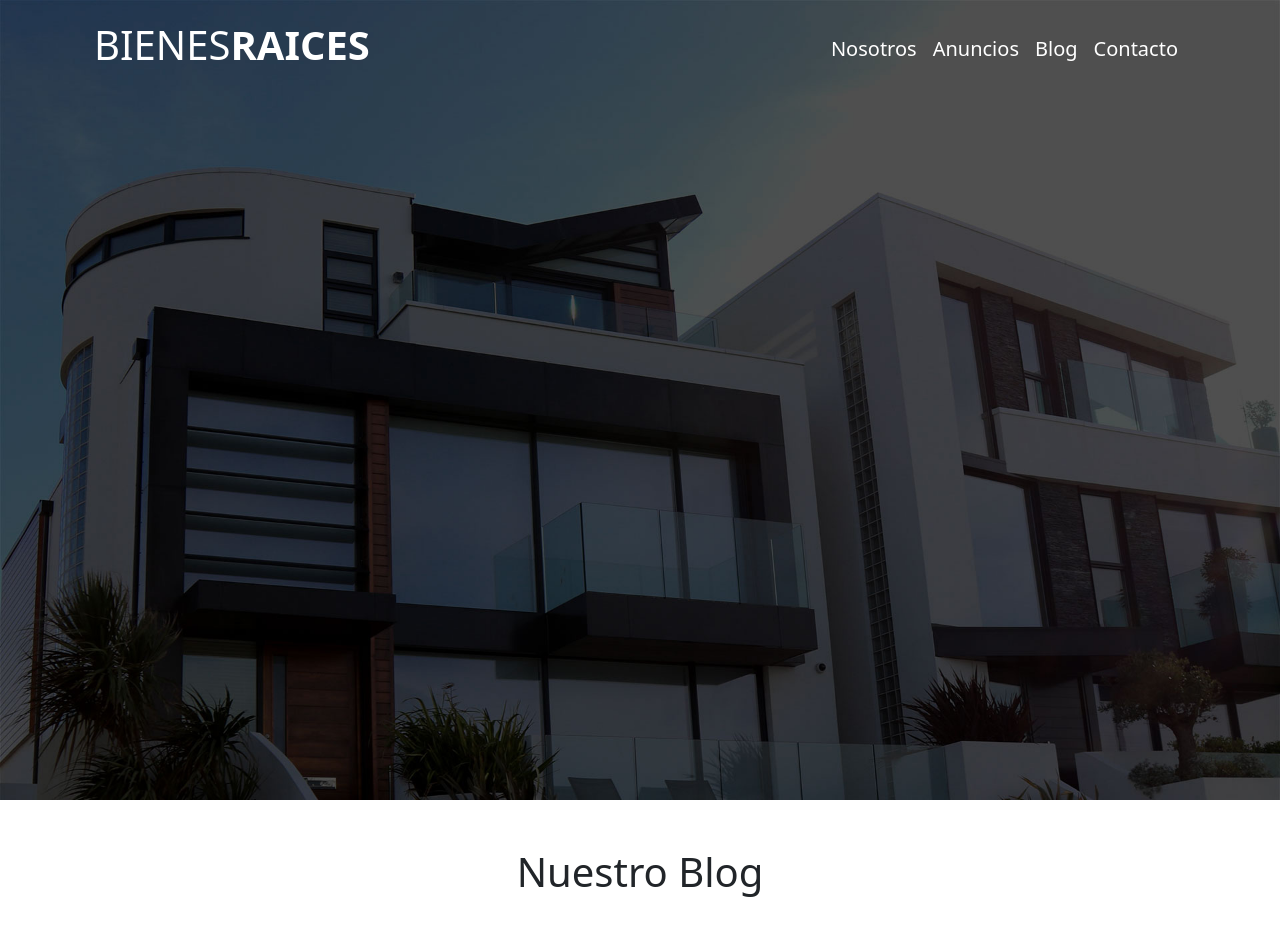
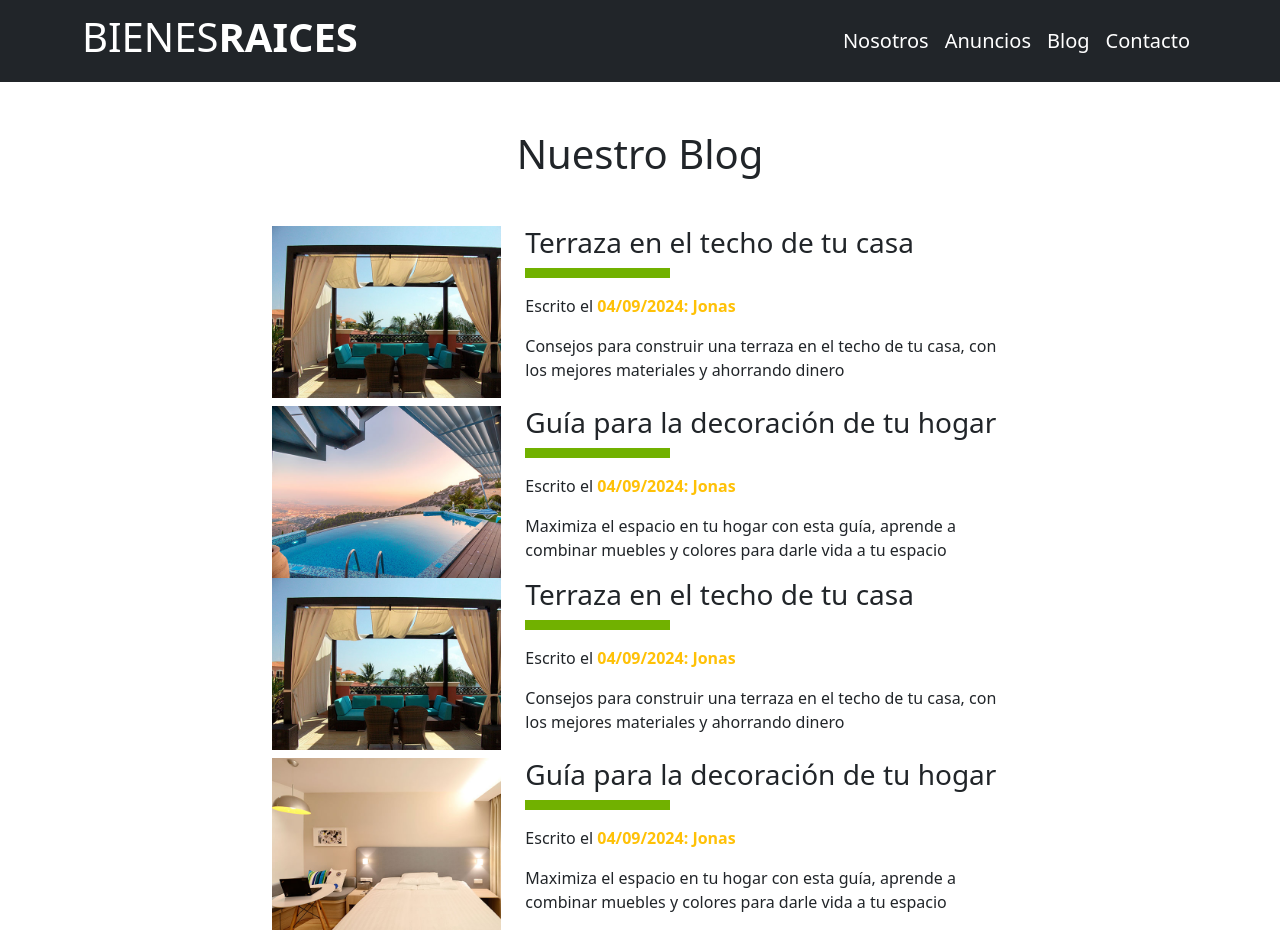
Before and after one commit to gafc2001/bienes-raices-bootstrap, a plain HTML site: page blog.html in a window 1280 px wide. Shown: the top 933 px of the page. Drawn offline with nearby package versions, Linux system fonts and the light colour scheme.

Commit message:
usar barra para blog

```diff
--- a/blog.html
+++ b/blog.html
@@ -13,70 +13,30 @@
     <link rel="stylesheet" href="./assets/css/index.css" />
   </head>
   <body class="">
-    <header class="vh-100 vw-100 header mb-5 overflow-hidden">
-      <div class="container text-light h-100">
-        <div class="h-100 d-flex flex-column justify-content-between pb-5 pt-2">
-          <div>
-            <nav class="navbar navbar-expand-lg" data-bs-theme="dark">
-              <div class="container-fluid d-flex justify-content-between w-100">
-                <a class="navbar-brand text-white" href="#"
-                  ><h1 class="fw-lighter text-uppercase">
-                    Bienes<span class="fw-bold">Raices</span>
-                  </h1></a
-                >
-                <button
-                  class="navbar-toggler"
-                  type="button"
-                  data-bs-toggle="collapse"
-                  data-bs-target="#navbarNav"
-                  aria-controls="navbarNav"
-                  aria-expanded="false"
-                  aria-label="Toggle navigation"
-                >
+    <nav class="navbar navbar-expand-lg bg-dark" data-bs-theme="dark">
+      <div class="container d-flex justify-content-between w-100">
+          <a class="navbar-brand text-white" href="./"><h1 class="fw-lighter text-uppercase">Bienes<span class="fw-bold">Raices</span></h1></a>
+          <button class="navbar-toggler" type="button" data-bs-toggle="collapse" data-bs-target="#navbarNav" aria-controls="navbarNav" aria-expanded="false" aria-label="Toggle navigation">
               <span class="navbar-toggler-icon text-white"></span>
           </button>
-                <div
-                  class="collapse navbar-collapse justify-content-end"
-                  id="navbarNav"
-                >
+          <div class="collapse navbar-collapse justify-content-end" id="navbarNav">
               <ul class="navbar-nav">
                   <li class="nav-item">
-                      <a
-                        class="nav-link text-white fs-5 fw-light active"
-                        aria-current="page"
-                        href="./nosotros.html"
-                        >Nosotros</a
-                      >
+                      <a class="nav-link text-white fs-5 fw-light active" aria-current="page" href="./nosotros.html">Nosotros</a>
                   </li>
                   <li class="nav-item">
-                      <a
-                        class="nav-link text-white fs-5 fw-light"
-                        href="./anuncios.html"
-                        >Anuncios</a
-                      >
+                      <a class="nav-link text-white fs-5 fw-light" href="./anuncios.html">Anuncios</a>
                   </li>
                   <li class="nav-item">
-                      <a
-                        class="nav-link text-white fs-5 fw-light"
-                        href="./blog.html"
-                        >Blog</a
-                      >
+                      <a class="nav-link text-white fs-5 fw-light" href="./blog.html">Blog</a>
                   </li>
                   <li class="nav-item">
-                      <a
-                        class="nav-link text-white fs-5 fw-light"
-                        href="./contacto.html"
-                        >Contacto</a
-                      >
+                      <a class="nav-link text-white fs-5 fw-light" href="./contacto.html">Contacto</a>
                   </li>
               </ul>
           </div>
       </div>
   </nav>
-          </div>
-        </div>
-      </div>
-    </header>
 
     <main class="container my-5 d-flex flex-column align-items-center justify-content-center">
       <div class="row d-flex flex-column align-items-center justify-content-center">
@@ -87,10 +47,10 @@
                     <div class="col-12 col-md-4">
                         <img src="./assets/img/blog1.jpg" class="img-fluid"/>
                     </div>
-                    <div class="col-12 col-md-9">
+                    <div class="col-12 col-md-8">
                         <h3 class="mb-2">Terraza en el techo de tu casa</h3>
                         <div class="title-separator bg-green-app mb-3"></div>
-                        <span class="mb-3 d-block">Escrito el <span class="text-warning-emphasis fw-bold">04/09/2024: Jonas</span> </span>
+                        <span class="mb-3 d-block">Escrito el <span class="text-warning fw-bold">04/09/2024: Jonas</span> </span>
                         <p>Consejos para construir una terraza en el techo de tu casa, con los mejores materiales y ahorrando dinero</p>
                     </div>
                 </article>
@@ -98,10 +58,10 @@
                     <div class="col-12 col-md-4">
                         <img src="./assets/img/blog2.jpg" class="img-fluid"/>
                     </div>
-                    <div class="col-12 col-md-9">
+                    <div class="col-12 col-md-8">
                         <h3 class="mb-2">Guía para la decoración de tu hogar</h3>
                         <div class="title-separator bg-green-app mb-3"></div>
-                        <span class="mb-3 d-block">Escrito el <span class="text-warning-emphasis fw-bold">04/09/2024: Jonas</span> </span>
+                        <span class="mb-3 d-block">Escrito el <span class="text-warning fw-bold">04/09/2024: Jonas</span> </span>
                         <p>Maximiza el espacio en tu hogar con esta guía, aprende a combinar muebles y colores para darle vida a tu espacio</p>
                     </div>
                 </article>
@@ -109,10 +69,10 @@
                   <div class="col-12 col-md-4">
                       <img src="./assets/img/blog1.jpg" class="img-fluid"/>
                   </div>
-                  <div class="col-12 col-md-9">
+                  <div class="col-12 col-md-8">
                       <h3 class="mb-2">Terraza en el techo de tu casa</h3>
                       <div class="title-separator bg-green-app mb-3"></div>
-                      <span class="mb-3 d-block">Escrito el <span class="text-warning-emphasis fw-bold">04/09/2024: Jonas</span> </span>
+                      <span class="mb-3 d-block">Escrito el <span class="text-warning fw-bold">04/09/2024: Jonas</span> </span>
                       <p>Consejos para construir una terraza en el techo de tu casa, con los mejores materiales y ahorrando dinero</p>
                   </div>
               </article>
@@ -120,10 +80,10 @@
                   <div class="col-12 col-md-4">
                       <img src="./assets/img/blog4.jpg" class="img-fluid"/>
                   </div>
-                  <div class="col-12 col-md-9">
+                  <div class="col-12 col-md-8">
                       <h3 class="mb-2">Guía para la decoración de tu hogar</h3>
                       <div class="title-separator bg-green-app mb-3"></div>
-                      <span class="mb-3 d-block">Escrito el <span class="text-warning-emphasis fw-bold">04/09/2024: Jonas</span> </span>
+                      <span class="mb-3 d-block">Escrito el <span class="text-warning fw-bold">04/09/2024: Jonas</span> </span>
                       <p>Maximiza el espacio en tu hogar con esta guía, aprende a combinar muebles y colores para darle vida a tu espacio</p>
                   </div>
               </article>
```
Also changed, not shown: anuncios.html (+3 -5 lines), contacto.html (+3 -3 lines), index.html (+3 -3 lines). Lines whose indentation alone changed are shown as unchanged.
